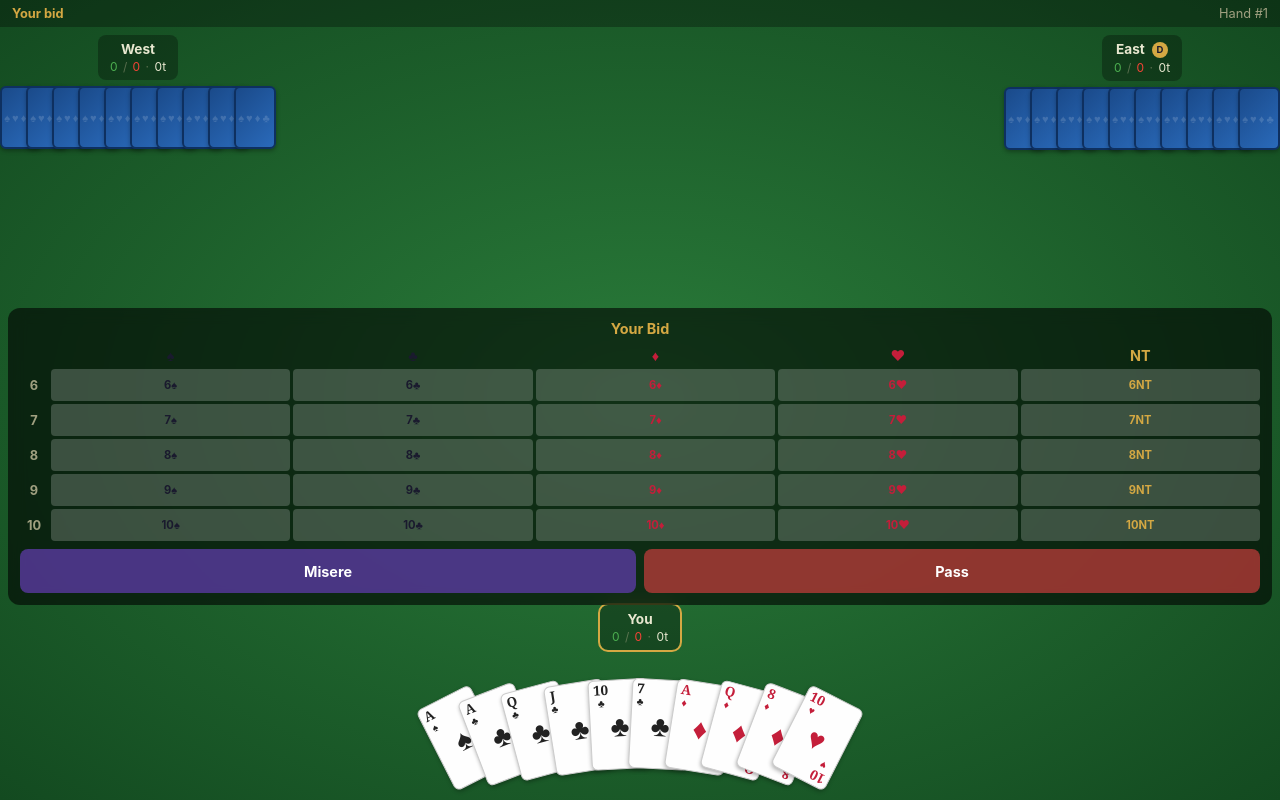
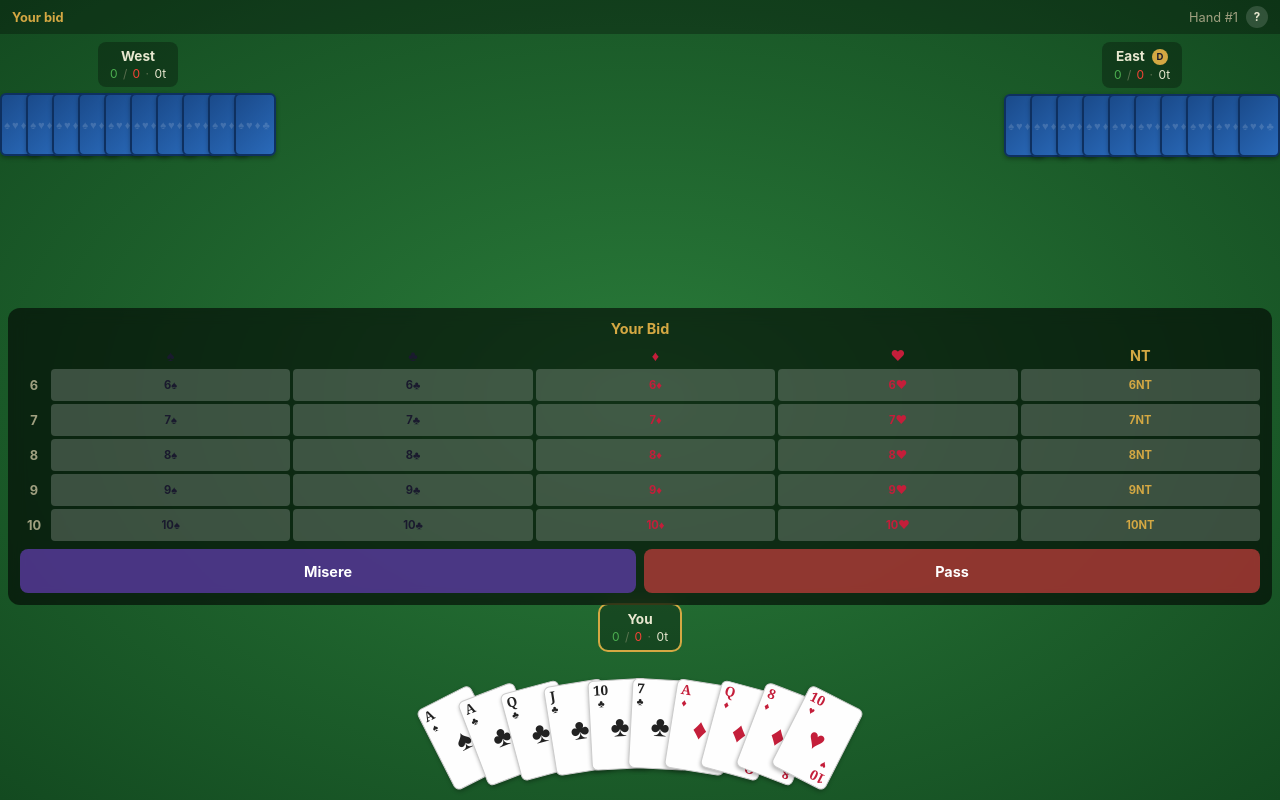
Before and after one commit to BackSlasher/preferance-game, a Svelte app: page / in a window 1280 px wide. Both pictures are taken after a click on the button "New Game". Built offline with nearby package versions, Linux system fonts and the light colour scheme.

Commit message:
Show whists in score overlay, mark declarer with contract, add in-game instructions link, fix 10-contract auto-win

```diff
--- a/src/components/GameTable.svelte
+++ b/src/components/GameTable.svelte
@@ -1,6 +1,7 @@
 <script lang="ts">
-  import { GamePhase, PlayerSeat, type Card } from '../engine/types';
+  import { GamePhase, PlayerSeat, BidSuit, type Card } from '../engine/types';
   import { suitSymbol } from '../engine/card';
+  import { contractValue } from '../engine/scoring';
   import {
     getState,
     getProcessing,
@@ -81,6 +82,22 @@
       ? suitSymbol(state.contract.trump)
       : state.contract ? 'NT' : ''
   );
+
+  const suitLabels: Record<number, string> = {
+    [BidSuit.Spades]: '♠',
+    [BidSuit.Clubs]: '♣',
+    [BidSuit.Diamonds]: '♦',
+    [BidSuit.Hearts]: '♥',
+    [BidSuit.NoTrumps]: 'NT',
+  };
+
+  const contractLabel = $derived.by(() => {
+    const c = state.contract;
+    if (!c) return '';
+    const bid = c.bid;
+    if (bid.type === 'misere') return `Misere (${contractValue(bid)}pts)`;
+    return `${bid.tricks}${suitLabels[bid.suit]} (${contractValue(bid)}pts)`;
+  });
 
   const phaseLabel = $derived(getPhaseLabel(state.phase, processing, isPlayerTurn));
 
@@ -164,7 +181,10 @@
     {#if trumpLabel}
       <span class="trump-label">Trump: {trumpLabel}</span>
     {/if}
-    <span class="hand-num">Hand #{state.handNumber}</span>
+    <div class="status-right">
+      <span class="hand-num">Hand #{state.handNumber}</span>
+      <a class="help-link" href="/instructions">?</a>
+    </div>
   </div>
 
   <!-- Top area: opponents + trick -->
@@ -175,6 +195,8 @@
         score={state.scores[PlayerSeat.West]}
         isActive={state.activePlayer === PlayerSeat.West}
         isDealer={state.dealer === PlayerSeat.West}
+        isDeclarer={state.contract?.declarer === PlayerSeat.West}
+        contractLabel={state.contract?.declarer === PlayerSeat.West ? contractLabel : ''}
         trickCount={state.trickCounts[PlayerSeat.West]}
       />
       <OpponentHand
@@ -203,6 +225,8 @@
         score={state.scores[PlayerSeat.East]}
         isActive={state.activePlayer === PlayerSeat.East}
         isDealer={state.dealer === PlayerSeat.East}
+        isDeclarer={state.contract?.declarer === PlayerSeat.East}
+        contractLabel={state.contract?.declarer === PlayerSeat.East ? contractLabel : ''}
         trickCount={state.trickCounts[PlayerSeat.East]}
       />
       <OpponentHand
@@ -251,6 +275,8 @@
       score={state.scores[PlayerSeat.South]}
       isActive={state.activePlayer === PlayerSeat.South}
       isDealer={state.dealer === PlayerSeat.South}
+      isDeclarer={state.contract?.declarer === PlayerSeat.South}
+      contractLabel={state.contract?.declarer === PlayerSeat.South ? contractLabel : ''}
       trickCount={state.trickCounts[PlayerSeat.South]}
     />
     {#if playHint && isTrickPhase && isPlayerTurn}
@@ -303,8 +329,32 @@
     font-size: 1.1em;
   }
 
+  .status-right {
+    display: flex;
+    align-items: center;
+    gap: 8px;
+  }
+
   .hand-num {
     color: var(--text-muted);
+  }
+
+  .help-link {
+    display: inline-flex;
+    align-items: center;
+    justify-content: center;
+    width: 22px;
+    height: 22px;
+    border-radius: 50%;
+    background: rgba(255, 255, 255, 0.15);
+    color: var(--text-light);
+    font-weight: bold;
+    font-size: 0.9em;
+    text-decoration: none;
+  }
+
+  .help-link:hover {
+    background: rgba(255, 255, 255, 0.25);
   }
 
   .top-area {
--- a/src/components/PlayerInfo.svelte
+++ b/src/components/PlayerInfo.svelte
@@ -6,17 +6,23 @@
     score: PlayerScore;
     isActive: boolean;
     isDealer: boolean;
+    isDeclarer: boolean;
+    contractLabel: string;
     trickCount: number;
   }
 
-  let { name, score, isActive, isDealer, trickCount }: Props = $props();
+  let { name, score, isActive, isDealer, isDeclarer, contractLabel, trickCount }: Props = $props();
 </script>
 
-<div class="player-info" class:active={isActive}>
+<div class="player-info" class:active={isActive} class:declarer={isDeclarer}>
   <div class="player-name">
     {name}
     {#if isDealer}<span class="dealer-badge">D</span>{/if}
+    {#if isDeclarer}<span class="declarer-badge">★</span>{/if}
   </div>
+  {#if isDeclarer && contractLabel}
+    <div class="contract-label">{contractLabel}</div>
+  {/if}
   <div class="player-stats">
     <span class="stat pool" title="Pool">{score.pool}</span>
     <span class="stat-sep">/</span>
@@ -40,9 +46,32 @@
     outline: 2px solid var(--gold);
   }
 
+  .player-info.declarer {
+    background: rgba(212, 168, 67, 0.15);
+    outline: 1px solid rgba(212, 168, 67, 0.4);
+  }
+
+  .player-info.declarer.active {
+    outline: 2px solid var(--gold);
+  }
+
   .player-name {
     font-weight: bold;
     font-size: 0.85em;
+    margin-bottom: 2px;
+  }
+
+  .declarer-badge {
+    color: var(--gold);
+    font-size: 0.7em;
+    margin-left: 3px;
+    vertical-align: middle;
+  }
+
+  .contract-label {
+    font-size: 0.75em;
+    color: var(--gold);
+    font-weight: bold;
     margin-bottom: 2px;
   }
 
--- a/src/components/ScoreOverlay.svelte
+++ b/src/components/ScoreOverlay.svelte
@@ -8,6 +8,11 @@
   }
 
   let { scores, names, onContinue }: Props = $props();
+
+  function totalWhists(seat: PlayerSeat): number {
+    const w = scores[seat].whists;
+    return ALL_SEATS.reduce((sum, s) => sum + (w[s] ?? 0), 0);
+  }
 </script>
 
 <div class="overlay-backdrop" role="button" tabindex="-1" onclick={onContinue} onkeydown={(e) => e.key === 'Escape' && onContinue()}>
@@ -20,6 +25,7 @@
           <th>Player</th>
           <th class="pool">Pool</th>
           <th class="dump">Dump</th>
+          <th class="whist">Whists</th>
         </tr>
       </thead>
       <tbody>
@@ -28,6 +34,7 @@
             <td>{names[seat]}</td>
             <td class="pool">{scores[seat].pool}</td>
             <td class="dump">{scores[seat].dump}</td>
+            <td class="whist">{totalWhists(seat)}</td>
           </tr>
         {/each}
       </tbody>
@@ -85,6 +92,7 @@
 
   .pool { color: #4caf50; }
   .dump { color: #f44336; }
+  .whist { color: #90caf9; }
 
   .continue-btn {
     padding: 12px 32px;
--- a/src/engine/game-state.ts
+++ b/src/engine/game-state.ts
@@ -192,12 +192,13 @@ function applyDeclareContract(s: GameState, bid: WinningBid): GameState {
     s.activePlayer = eldestHand(s.dealer);
     s.currentTrick = createTrick(s.activePlayer);
   } else if (bid.type === 'suit' && bid.tricks === 10) {
-    // 10-contract: no whisting allowed
+    // 10-contract: no whisting allowed, declarer wins automatically
     const defenders = ALL_SEATS.filter(s2 => s2 !== declarer);
     s.whistDecisions = {};
     for (const d of defenders) {
       s.whistDecisions[d] = 'pass';
     }
+    s.trickCounts[declarer] = 10;
     s.phase = GamePhase.HandScoring;
   } else {
     // Normal contract: defenders decide
```
